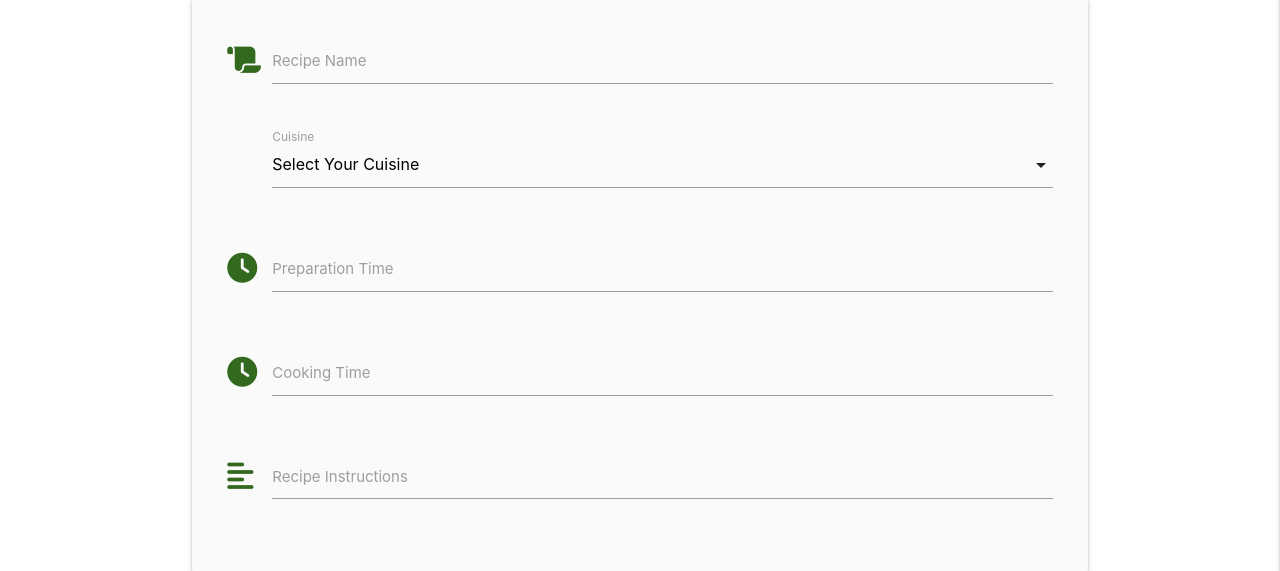
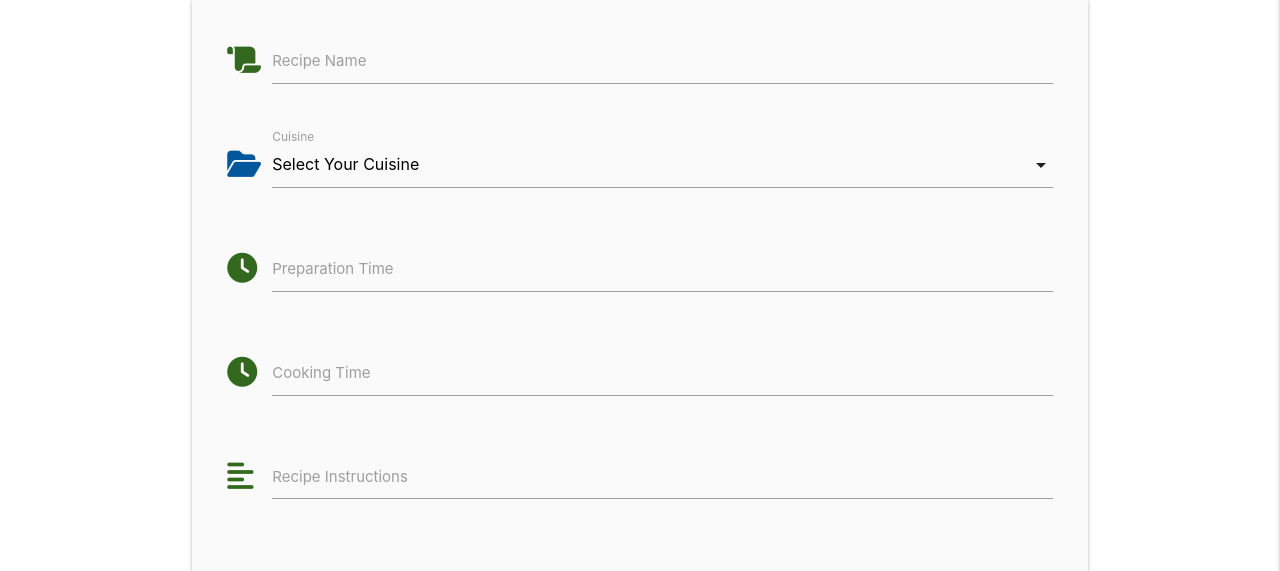
Before and after one commit to imransal/My-Recipes, a Flask app: page /add_recipe in a window 1280 px wide. Shown: the part 160-731 px from the top of the page. Run offline with Flask 3, Linux system fonts and the light colour scheme; some libraries are stand-ins or nearby versions.

Commit message:
add_recipe.html changed

```diff
--- a/templates/add_recipe.html
+++ b/templates/add_recipe.html
@@ -15,11 +15,11 @@
         </div>
        <div class="row">
 				<div class="input-field col s12">
-                    <i class="fas fa-food-bowl prefix light-green-text text-darken-4"></i>
+                    <i class="fas fa-folder-open prefix light-blue-text text-darken-4"></i>
 					<select id="category_name" name="category_name" class="validate" required>
                         <option value="" disabled selected>Select Your Cuisine</option>
                         {% for category in categories %}
-                            <option value="{{ categories.category_name }}">{{ categories.category_name }}</option>
+                            <option value="{{ category.category_name }}">{{ category.category_name }}</option>
                         {% endfor %}
                     </select>
 					<label for="category_name">Cuisine</label>
```
